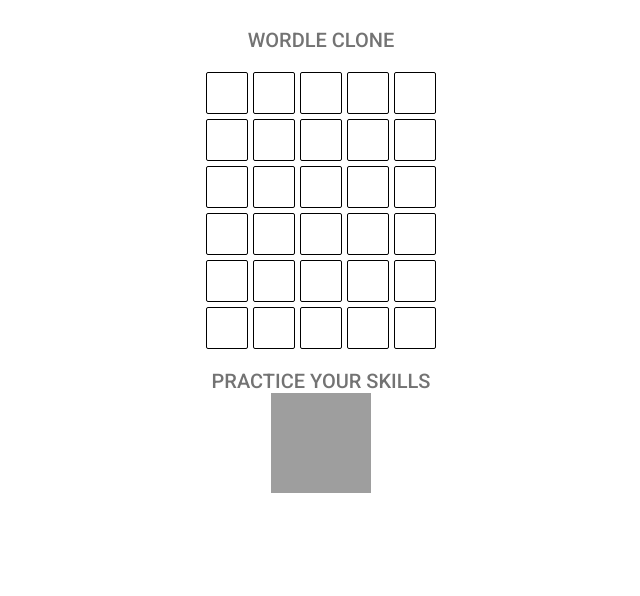
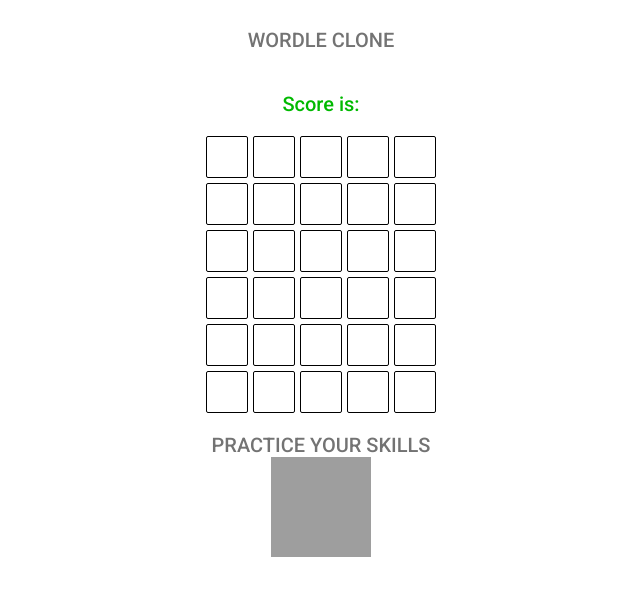
Before and after one commit to markcharlessmith/wordle-clone, a React (Create React App) app: page / in a window 1280 px wide. Shown: the top 596 px of the page, without its empty margins (319-959 px from the left). Built offline with nearby package versions, Linux system fonts and the light colour scheme; grey boxes are pictures that could not be loaded.

Commit message:
began work on score/scoreboard feature, added score/setScore state to App.jsx and created a Scoreboard.jsx component

```diff
--- a/src/App.jsx
+++ b/src/App.jsx
@@ -1,6 +1,7 @@
 import "./styles.css";
 import { useEffect, useState } from "react";
 import wordleWords from "./wordleWords.js";
+import Scoreboard from "./Scoreboard";
 
 const WORD_LENGTH = 5;
 
@@ -10,12 +11,14 @@ export default function App() {
   const [currentGuess, setCurrentGuess] = useState("");
   const [isGameOver, setIsGameOver] = useState(false);
   // adding a score state
-  // const [score, setScore] = useState(0);
+  const [score, setScore] = useState(0);
 
   useEffect(() => {
     const handleType = (event) => {
       if (isGameOver) {
-        return;
+        // window.location.reload();
+        setGuesses(Array(6).fill(null));
+        // return;
       }
 
       if (event.key === "Enter") {
@@ -30,14 +33,13 @@ export default function App() {
 
         const isCorrect = solution === currentGuess;
         if (isCorrect) {
-          // setScore(score + 1);
-          setIsGameOver(true);
-          if (window.confirm(`The word was '${solution.toUpperCase()}.'  Play again?`)) {
-            window.location.reload();
-            setGuesses(Array(6).fill(null));
-            // setScore(score + 1);
-            // console.log(score);
+          setScore(score + 1);
+            if (window.confirm(`The word was '${solution.toUpperCase()}.'  Play again?`)) {
+            // window.location.reload();
+            // setGuesses(Array(6).fill(null));
+            setIsGameOver(true);
           }
+          // setIsGameOver(true);
         }
       }
 
@@ -58,7 +60,7 @@ export default function App() {
 
     window.addEventListener("keydown", handleType);
     return () => window.removeEventListener("keydown", handleType);
-  }, [currentGuess, isGameOver, solution, guesses]);
+  }, [currentGuess, isGameOver, solution, guesses, score]);
 
   useEffect(() => {
     const getWord = async () => {
@@ -71,7 +73,7 @@ export default function App() {
     getWord();
   }, []);
   return (
-    <div className="board">
+      <div className="board">
       {guesses.map((guess, i) => {
         const isCurrentGuess = i === guesses.findIndex((val) => val == null);
         return (
--- /dev/null
+++ b/src/Scoreboard.jsx
@@ -0,0 +1,7 @@
+import App from "./App"
+
+export default function Scoreboard() {
+  return (
+    <div className="scoreboard">Score is: {}</div>
+  )
+}
--- a/src/index.js
+++ b/src/index.js
@@ -4,6 +4,7 @@ import { createRoot } from 'react-dom/client';
 import App from './App';
 import Header from './Header';
 import Footer from './Footer';
+import Scoreboard from './Scoreboard';
 
 const rootElement = document.getElementById('root');
 const root = createRoot(rootElement);
@@ -11,6 +12,7 @@ const root = createRoot(rootElement);
 root.render(
   <StrictMode>
     <Header />
+    <Scoreboard />
     <App />
     <Footer />
   </StrictMode>
--- a/src/styles.css
+++ b/src/styles.css
@@ -48,6 +48,15 @@
   font-family: 'Roboto', sans-serif;
 }
 
+.scoreboard {
+  text-align: center;
+  justify-content: center;
+  font-family: 'Roboto', sans-serif;
+  font-size: 20px;
+  color:rgb(0, 185, 0);
+  padding: 20px;
+ }
+
 .footer {
   text-align: center;
   justify-content: center;
```
